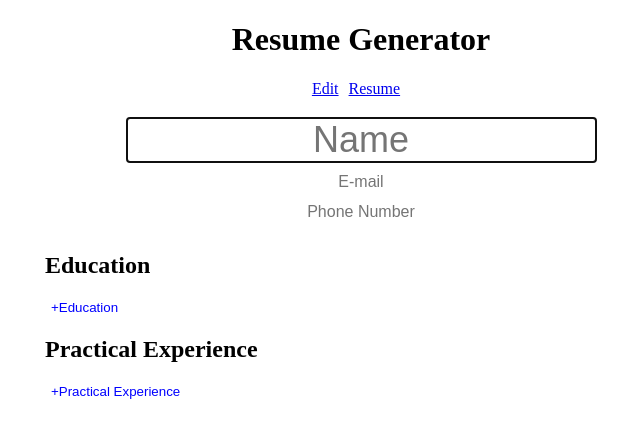
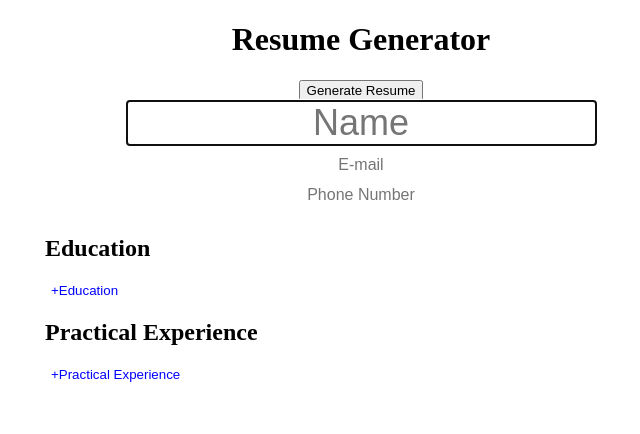
Before and after one commit to tylerchan28/cv-generator, a React (Create React App) app: page / in a window 1280 px wide. Shown: the top 434 px of the page, without its empty margins (279-919 px from the left). Built offline with nearby package versions, Linux system fonts and the light colour scheme.

Commit message:
Add GenerateResume button

```diff
--- a/src/App.css
+++ b/src/App.css
@@ -38,6 +38,7 @@
 input {
     border: 2px solid black;
     margin-bottom: 10px;
+    cursor: pointer;
 }
 
 .delete-button {
--- a/src/App.js
+++ b/src/App.js
@@ -1,15 +1,24 @@
 import React from "react";
-import Education from "./components/EducationForm";
+import Education from "./components/Education";
+import Header from "./components/Header"
 import GeneralInfo from "./components/GeneralInfo";
+import PracticalExperience from "./components/PracticalExperience";
+import GenerateResume from "./components/GenerateResume";
 import "./App.css";
 
 function App() {
   return (
     <div>
-      <GeneralInfo />
-      <Education />
+      <Header />
+      <div className="parent-container">
+          <GenerateResume />
+          <GeneralInfo />
+          <Education />
+          <PracticalExperience />
+      </div>
     </div>
-  );
+  )
 }
 
+
 export default App;
--- a/src/components/Education.js
+++ b/src/components/Education.js
@@ -9,7 +9,6 @@ const Education = () => {
 
     const displayChange = () => {
         setShowDisplay(!showDisplay);
-        console.log("working")
     }
 
     const saveInfo = (info) => {
--- a/src/components/FormPage.js
+++ /dev/null
@@ -1,17 +0,0 @@
-// holds the editable forms and selections
-import React from "react";
-import Education from "./Education";
-import GeneralInfo from "./GeneralInfo";
-import PracticalExperience from "./PracticalExperience";
-
-const FormPage = () => {
-    return (
-        <div className="parent-container">
-            <GeneralInfo />
-            <Education />
-            <PracticalExperience />
-        </div>
-    )
-}
-
-export default FormPage;
--- a/src/components/GeneralInfo.js
+++ b/src/components/GeneralInfo.js
@@ -13,7 +13,6 @@ const GeneralInfo = () => {
             ...generalInfo,
             name
         })
-        console.log(generalInfo.name);
     }
 
     const handleEmailChange = (e) => {
--- /dev/null
+++ b/src/components/GenerateResume.js
@@ -0,0 +1,29 @@
+import React from "react";
+
+const GenerateResume = () => {
+    const disableAll = () => {
+        const buttons = document.getElementsByTagName("button");
+        Array.from(buttons, (button) => (button.style.display = "none"));
+
+        const inputs = document.getElementsByTagName("input");
+        Array.from(inputs, (input) => {
+            input.style.cursor = "default";
+            input.disabled = true;
+            input.style.backgroundColor = "white";
+            return input;
+        })
+        const header = document.querySelector(".header-name");
+        header.parentElement.removeChild(header);
+
+    }
+
+    return (
+        <div>
+            <button onClick={disableAll}>
+                Generate Resume
+            </button>
+        </div>
+    )
+}
+
+export default GenerateResume;
--- a/src/components/Header.js
+++ b/src/components/Header.js
@@ -1,14 +1,9 @@
 import React from "react";
-import { Link } from "react-router-dom";
 
 const Header = () => {
     return (
         <div>
             <h1 className="header-name">Resume Generator</h1>
-            <div className="header-links">
-                <Link className="header-item" to="/">Edit</Link>
-                <Link className="header-item" to="/resume">Resume</Link>
-            </div>
         </div>
     )
 }
--- a/src/components/ResumePage.js
+++ /dev/null
@@ -1,15 +0,0 @@
-// actually displays the resume information when added
-  // renders a resume using state values
-import React from "react"
-import Education from "./Education";
-
-
-const ResumePage = () => {
-    return (
-        <div>
-            <Education />
-        </div>
-    )
-}
-
-export default ResumePage;
--- a/src/index.js
+++ b/src/index.js
@@ -1,10 +1,10 @@
 import React from 'react';
 import ReactDOM from 'react-dom';
-import AppRouter from "./router/AppRouter";
+import App from "./App.js";
 
 ReactDOM.render(
   <React.StrictMode>
-    <AppRouter />
+    <App />
   </React.StrictMode>,
   document.getElementById('root')
 );
--- a/src/router/AppRouter.js
+++ /dev/null
@@ -1,18 +0,0 @@
-import React from "react";
-import { BrowserRouter, Route, Switch } from "react-router-dom";
-import FormPage from "../components/FormPage";
-import Header from  "../components/Header";
-import ResumePage from "../components/ResumePage";
-
-const AppRouter = () => (
-    <BrowserRouter>
-        <div>
-            <Header />
-            <Switch>
-                <Route path="/" component={FormPage} exact={true}></Route>
-                <Route path="/resume" component={ResumePage}></Route>
-            </Switch>
-        </div>
-    </BrowserRouter>
-)
-export default AppRouter;
```
